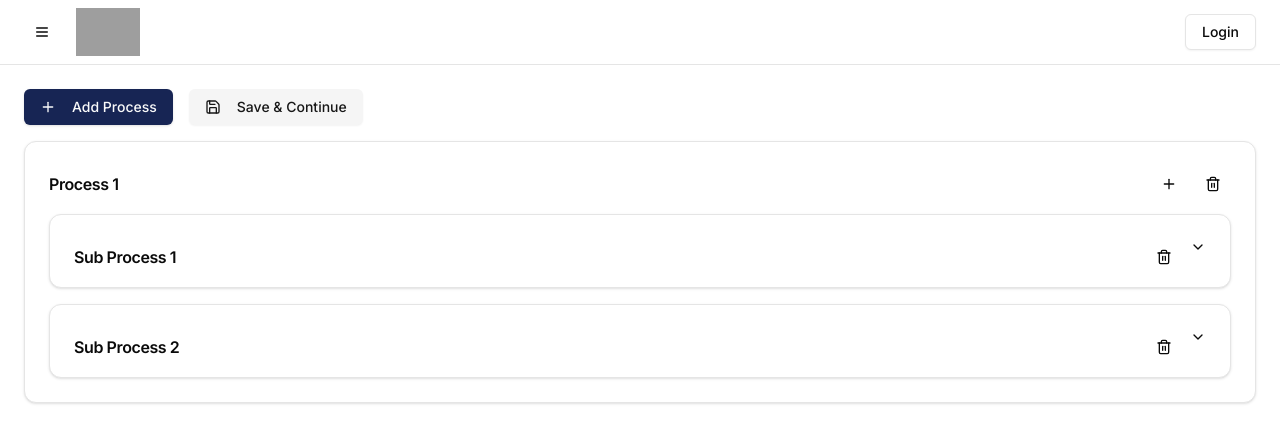
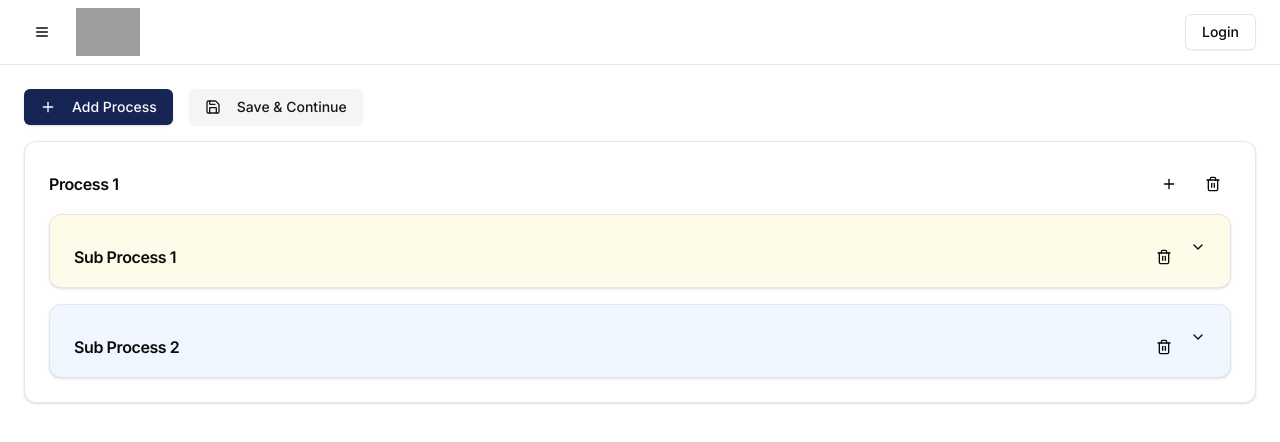
Before and after one commit to Suhas-GS-Ahana/Ahana-Reporting-Tool-FE, a Next.js app: page /new-process in a window 1280 px wide. Shown: the top 442 px of the page. Built offline with nearby package versions, Linux system fonts and the light colour scheme; grey boxes are pictures that could not be loaded.

Commit message:
Fixed sidebar alignment, added colors to process module

```diff
--- a/package.json
+++ b/package.json
@@ -20,6 +20,7 @@
     "@radix-ui/react-tooltip": "^1.1.7",
     "class-variance-authority": "^0.7.1",
     "clsx": "^2.1.1",
+    "install": "^0.13.0",
     "js-cookie": "^3.0.5",
     "lucide-react": "^0.473.0",
     "next": "15.1.5",
--- a/src/app/layout.js
+++ b/src/app/layout.js
@@ -14,13 +14,13 @@ export const metadata = {
 
 export default function RootLayout({ children }) {
   return (
-    <html lang="en">
+    <html lang="en" >
       <body className={inter.className}>
         <AuthProvider>
         <div className="min-h-screen flex flex-col bg-background">
           <Header />
           <div className="flex">
-              <Sidebar />
+              <Sidebar/>
               <main className="flex-1 p-6 transition-all duration-300 ease-in-out">{children}</main>
             </div>
         </div>
--- a/src/app/new-process/page.jsx
+++ b/src/app/new-process/page.jsx
@@ -117,6 +117,26 @@ export default function NewProcess() {
     })
   }
 
+  let lastAssignedColor = "";
+  const getSubProcessBgColor = (processId) => {
+    const colors = ["bg-red-50",
+    "bg-yellow-50",
+    "bg-green-50",
+    "bg-blue-50",
+    "bg-purple-50",
+    "bg-pink-50",
+    "bg-orange-50",
+    "bg-teal-50",
+    "bg-indigo-50",
+    "bg-cyan-50"];
+    let availableColors = colors.filter(color => color !== lastAssignedColor); // Exclude the last used color
+  let selectedColor = availableColors[processId % availableColors.length]; // Pick a color
+
+  lastAssignedColor = selectedColor; // Update the last used color
+  return selectedColor;
+  };
+
+
   return (
     <div className="space-y-4">
       <div className="flex gap-4">
@@ -131,7 +151,7 @@ export default function NewProcess() {
       </div>
 
       {processes.map((process) => (
-        <Card key={process.id}>
+        <Card key={process.id} >
           <CardHeader className="pb-3">
             <div className="flex items-center justify-between">
               <CardTitle>{process.name}</CardTitle>
@@ -145,13 +165,15 @@ export default function NewProcess() {
               </div>
             </div>
           </CardHeader>
-          <CardContent className="space-y-4">
+          <CardContent className="space-y-4" >
             {process.subProcesses.map((subProcess) => (
-              <Card key={subProcess.id}>
+              <Card key={subProcess.id} className={getSubProcessBgColor(subProcess.id)}>
                 <Collapsible>
                   <CardHeader className="pb-3">
-                    <CollapsibleTrigger className="flex w-full items-center justify-between">
-                      <CardTitle className="text-base">{subProcess.name}</CardTitle>
+                    <CollapsibleTrigger asChild className="flex w-full items-center justify-between">
+                    <div>
+
+                    <CardTitle className="text-base">{subProcess.name}</CardTitle>
                       <div className="flex gap-2">
                         <Button
                           variant="ghost"
@@ -165,6 +187,8 @@ export default function NewProcess() {
                         </Button>
                         <ChevronDown className="h-4 w-4" />
                       </div>
+
+                    </div>
                     </CollapsibleTrigger>
                   </CardHeader>
                   <CollapsibleContent>
@@ -172,7 +196,7 @@ export default function NewProcess() {
                       {subProcess.queries.map((query) => (
                         <div key={query.id} className="space-y-2">
                           <div className="flex gap-2">
-                            <Input placeholder="Query Name" value={query.name} className="flex-1" />
+                            <Input placeholder="Query Name" value={query.name} className="flex-1 bg-white" readOnly/>
                             <Button
                               variant="ghost"
                               size="icon"
@@ -181,7 +205,7 @@ export default function NewProcess() {
                               <Trash2 className="h-4 w-4" />
                             </Button>
                           </div>
-                          <Textarea placeholder="Enter SQL query" value={query.query} rows={3} />
+                          <Textarea placeholder="Enter SQL query" value={query.query} rows={3} className=" bg-white" readOnly/>
                         </div>
                       ))}
                       <Button variant="outline" onClick={() => handleAddQuery(process.id, subProcess.id)}>
--- a/src/components/Sidebar.jsx
+++ b/src/components/Sidebar.jsx
@@ -16,7 +16,7 @@ export function Sidebar() {
   return (
     <div
       className={cn(
-        "h-screen border-r bg-blue-950 transition-all duration-300 ease-in-out",
+        "min-h-screen border-r bg-blue-950 transition-all duration-300 ease-in-out",
         sidebarExpanded ? "w-50" : "w-16",
       )}
     >
```
Also changed, not shown: 1 other file (tests, documents, lock files or other folders).
